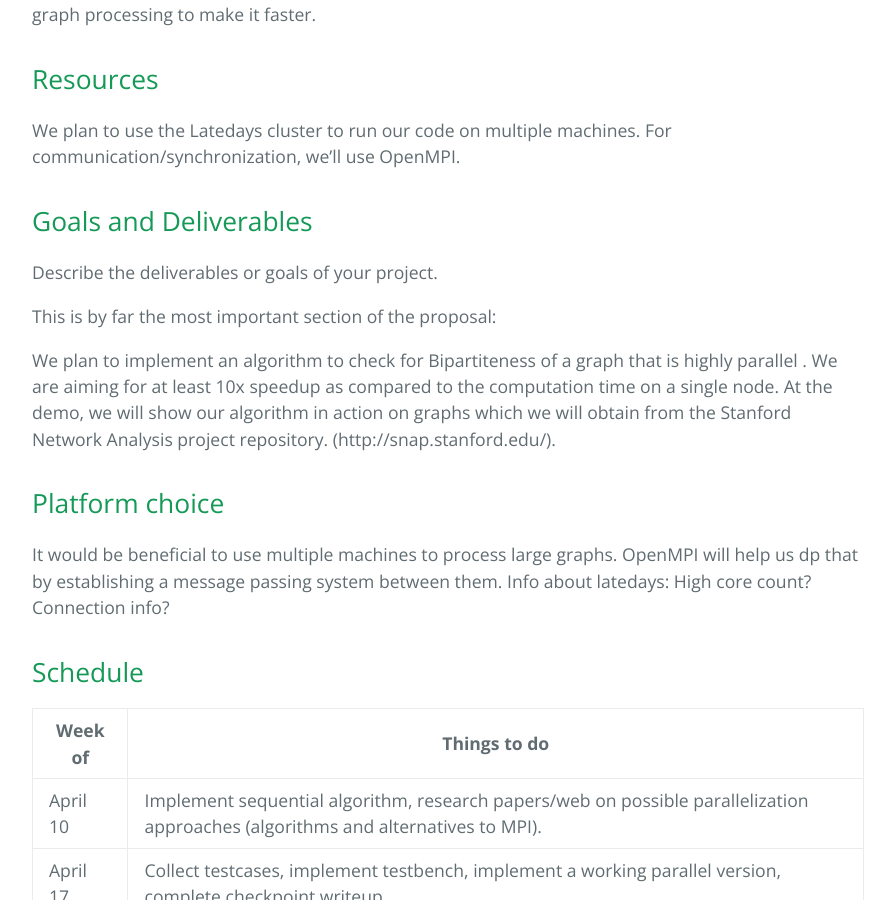
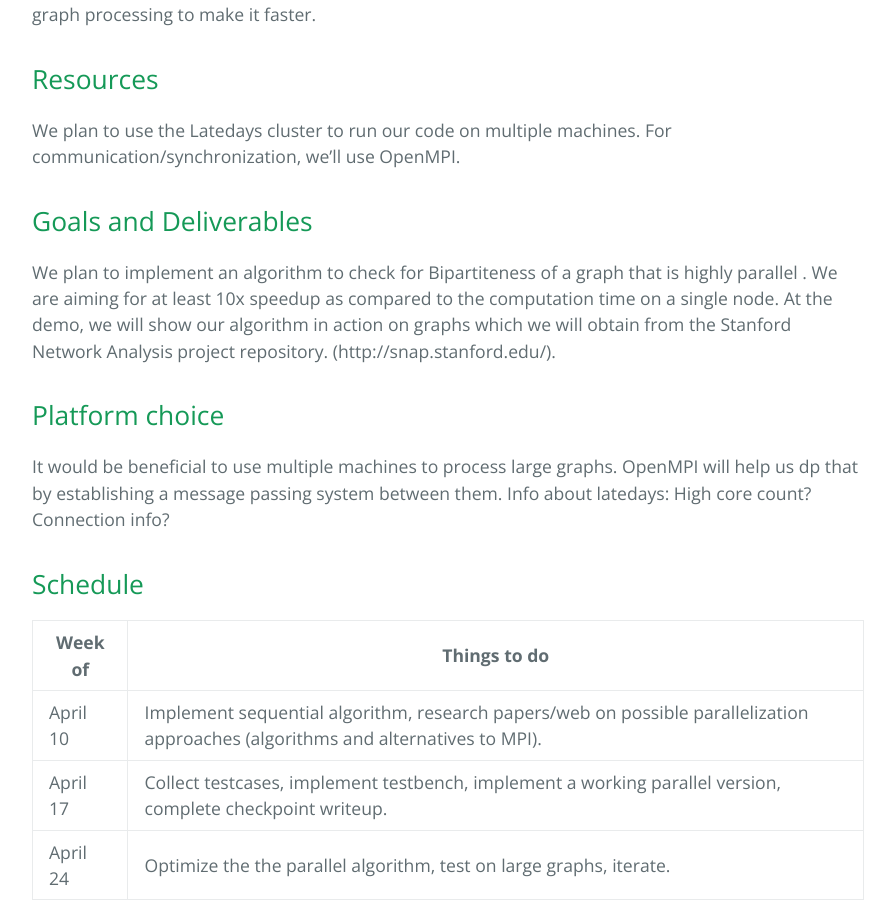
Before and after one commit to antonkuz/antonkuz.github.io, a Jekyll site: the page built from _posts/2017-04-05-proposal.markdown, in a window 1280 px wide and 900 px high, scrolled down 945 px. Shown: the whole window, without its empty margins (192-1087 px from the left). Built offline with Jekyll 4.4.1, drawn with Linux system fonts in a browser that asks for light colours.

Commit message:
Update 2017-04-05-proposal.markdown

```diff
--- a/_posts/2017-04-05-proposal.markdown
+++ b/_posts/2017-04-05-proposal.markdown
@@ -21,9 +21,6 @@ A Bipartite Graph is a graph whose vertices can be divided into two independent
 We plan to use the Latedays cluster to run our code on multiple machines. For communication/synchronization, we'll use OpenMPI.
 
 ## Goals and Deliverables
-Describe the deliverables or goals of your project.
-
-This is by far the most important section of the proposal:
 
  We plan to implement an algorithm to check for Bipartiteness of a graph that is highly parallel . We are aiming for at least 10x speedup as compared to the computation time on a single node. At the demo, we will show our algorithm in action on graphs which we will obtain from the Stanford Network Analysis
  project repository. (http://snap.stanford.edu/).
```
